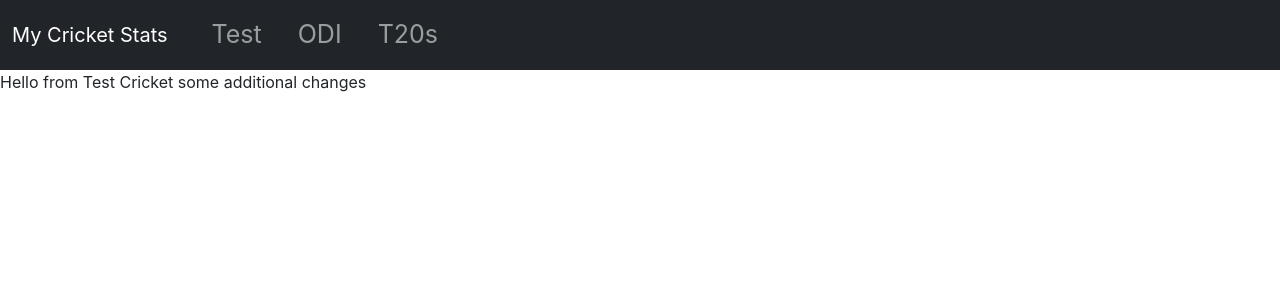
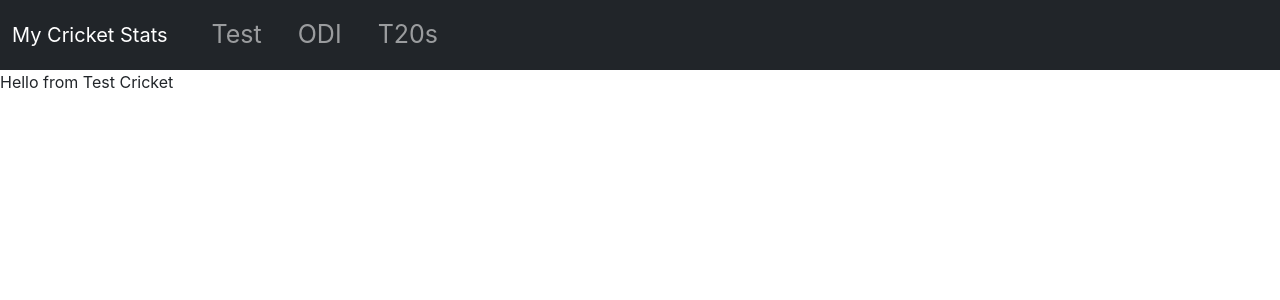
Before and after one commit to ashishp911/Cricket-Stats, a React (Create React App) app: page /test in a window 1280 px wide. Shown: the top 300 px of the page. Built offline with nearby package versions, Linux system fonts and the light colour scheme.

Commit message:
remove some adtional chnges

```diff
--- a/src/components/Test.js
+++ b/src/components/Test.js
@@ -4,7 +4,7 @@ const Test = () => {
   return (
     <div>
       Hello from Test Cricket
-      some additional changes
+
     </div>
   )
 }
```
